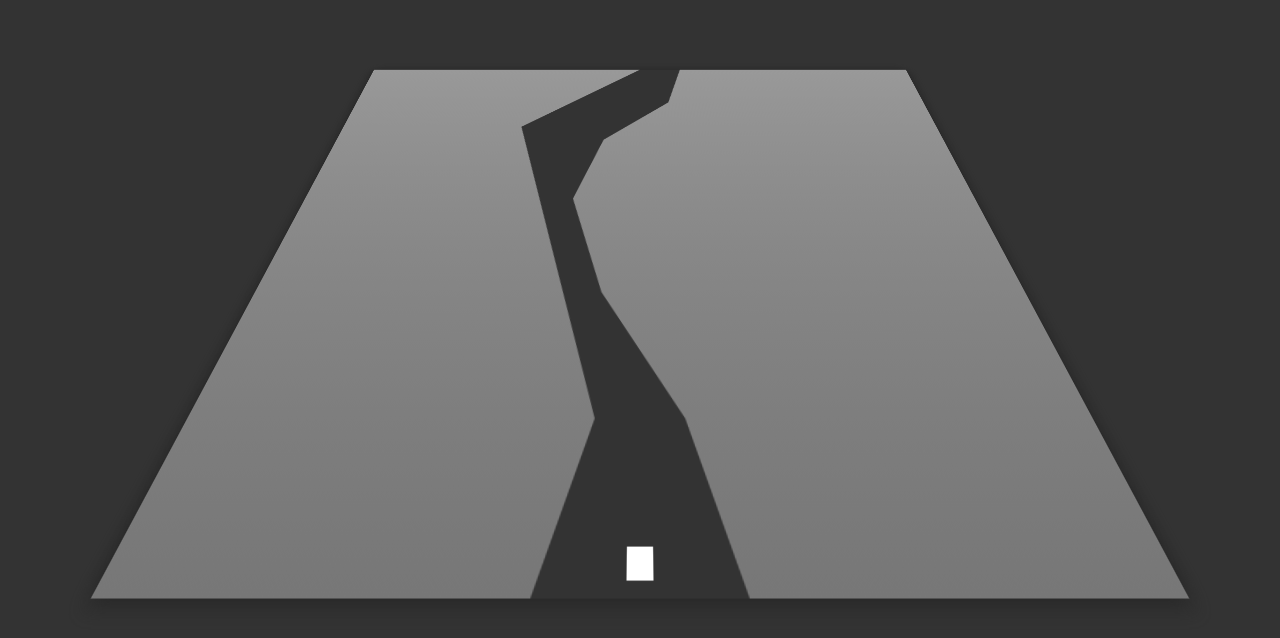
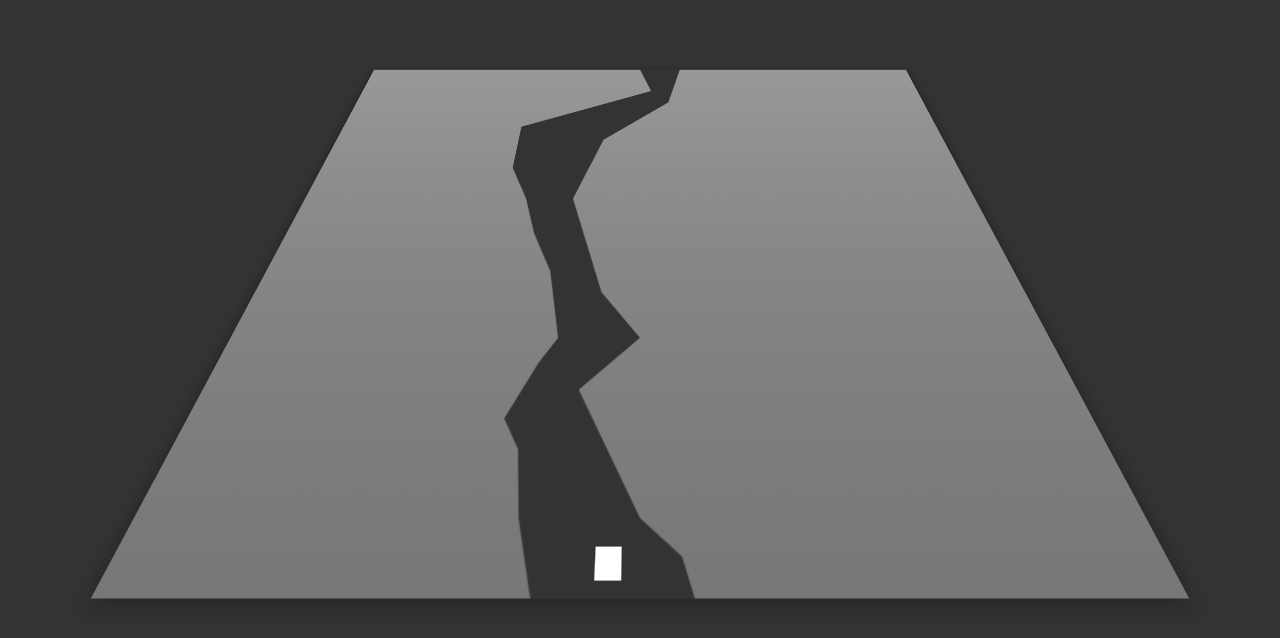
Before and after one commit to SylvainTorrenti/CSS, a plain HTML site: page CSS/html/Jeux-VaissauxSpatial.html in a window 1280 px wide. Drawn offline with Linux system fonts and the light colour scheme.

Commit message:
ajout virage

```diff
--- a/CSS/Jeux-VaissauxSpatial.css
+++ b/CSS/Jeux-VaissauxSpatial.css
@@ -47,7 +47,7 @@ body {
 #start-spot {
     position: absolute;
     bottom: 10px;
-    left: 50%;
+    left: 47%;
     width: 20px;
     height: 20px;
     -webkit-transform: translateX(-50%);
@@ -81,10 +81,33 @@ body {
             45% 55%,
             25% 30%,
             40% 45%,
+            47% 22%,
+            48% 22%,
+            50% 25%,
+            55% 52%,
+            57% 55%,
+            58% 57%,
             60% 60%,
+            61% 63%,
+            61% 66%,
+            57% 68%,
+            55% 70%,
+            57% 71%,
+            52% 72%,
+            53% 74%,
+            51% 74%,
             50% 75%,
+            52% 77%,
             30% 80%,
-            45% 95%,
+            30% 83%,
+            33% 85%,
+            35% 87%,
+            38% 89%,
+            40% 92%,
+            38% 93%,
+            35% 95%,
+            37% 96%,
+            38% 98%,
             40% 100%
             /* Le point à gauche du point de #start-spot */
             ,
@@ -95,7 +118,7 @@ body {
 
 .wall-right {
     right: 0;
-    clip-path: polygon(60% 0, 100% 0, 100% 100%, 60% 100%, 55% 95%, 45% 90%, 40% 85%, 44% 81%, 55% 78%, 70% 60%, 60% 50%, 57% 44%, 65% 15%, 55% 10%, 46% 3%);
+    clip-path: polygon(60% 0, 100% 0, 100% 100%, 60% 100%, 55% 100%, 54% 99%, 50% 98%, 43% 94%, 50% 92%, 45% 90%, 40% 85%, 44% 81%, 55% 78%, 70% 60%, 60% 50%, 57% 44%, 65% 15%, 55% 10%, 46% 3%);
 }
 
 @keyframes wallScroll {
```
